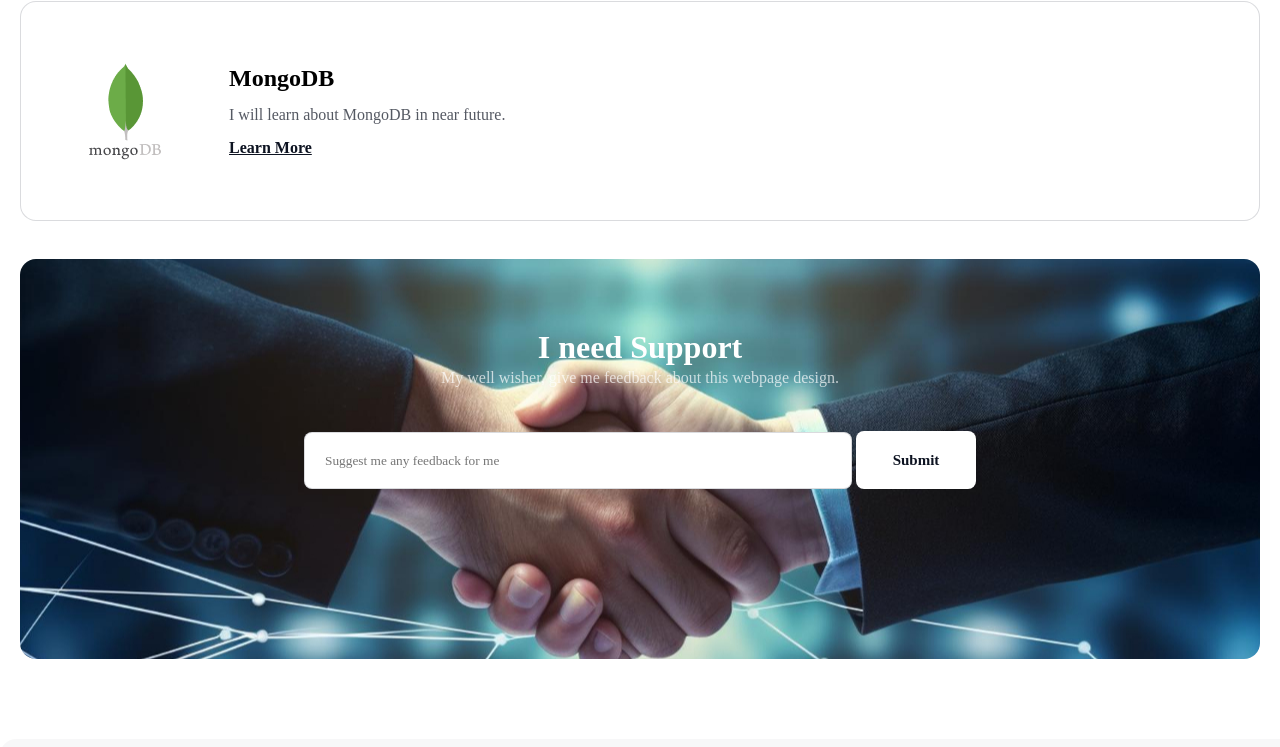
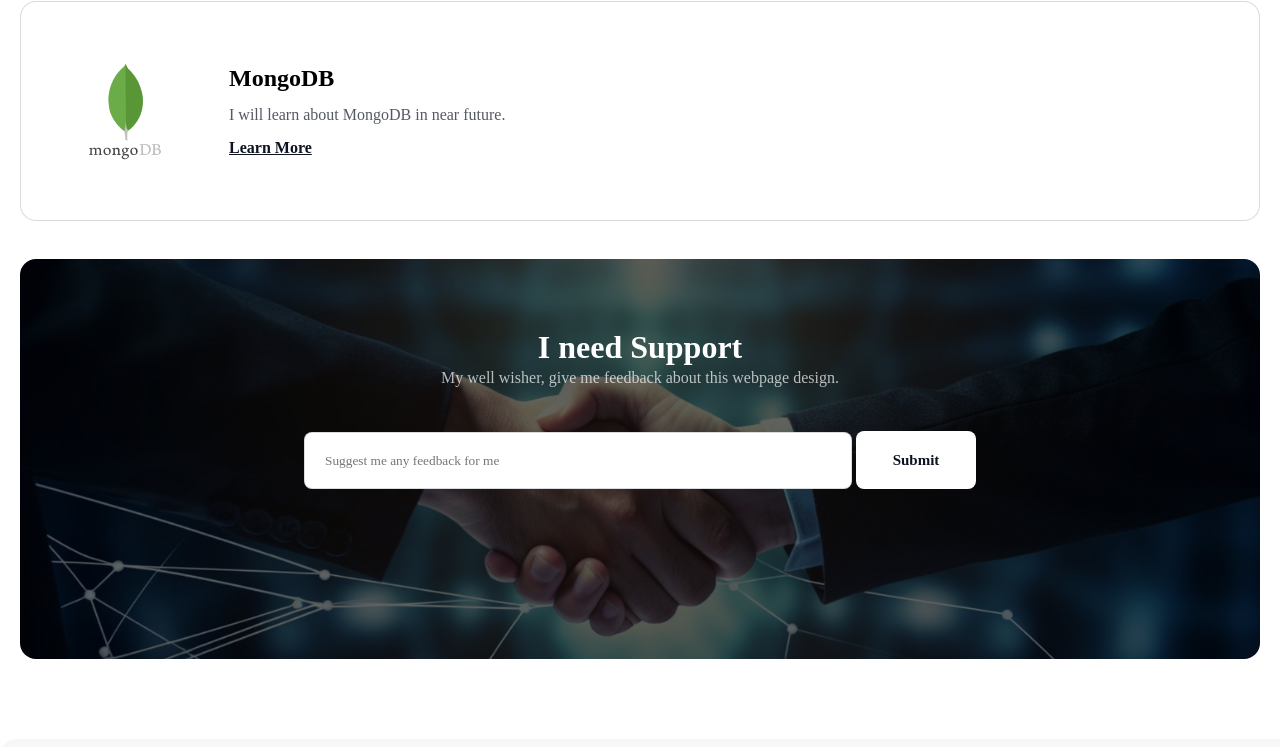
Before and after one commit to fahimfiroz42/assingment-portfolio, a plain HTML site: page index.html in a window 1280 px wide. Shown: the part 4356-5103 px from the top of the page. Drawn offline with Linux system fonts and the light colour scheme; a web font is replaced by a local one.

Commit message:
some change in css

```diff
--- a/style.css
+++ b/style.css
@@ -4,6 +4,9 @@
  padding: 0;
  font-family: Azeret Mono;
 }
+
+
+
 /* Shared class */
 .p-primary{
 color: rgb(13, 19, 33);
@@ -12,6 +15,7 @@ font-weight: 400;
 line-height: 26px;
 opacity: 0.7;
 }
+
 .btn-primary{
    box-sizing: border-box;
    border: 1px solid rgb(13, 19, 33);
@@ -24,13 +28,17 @@ opacity: 0.7;
    width: 150px;
    height: 48px;
 }
+
+
 /* This is navbar section */
+
+
+
 .navbar{
     width: 1531px;
     height: 100px;
     display: flex;
     justify-content: space-between;
-
     align-items: center;
 
 }
@@ -42,6 +50,7 @@ opacity: 0.7;
     padding-left:150px ;
 
 }
+
 /* First button */
 .btn-1 button{
 
@@ -56,32 +65,39 @@ font-weight: 600;
 line-height: 23px;
 text-align: center;
 }
+
 .btn-1{
     padding-right: 150px;
 
 }
+
 /* header section */
 /* adding a background image */
+
+
 .hero-bg{
     width: 1531px;
     height: 652px;
-
     background-image: url(images/Hero-bg.png);
     background-position: center;
     background-size: cover;
 }
+
+
 .hero-bg-content{
     width: 998px;
     height: 582px;
-
     margin: 0 auto;
     text-align: center;
-
     box-sizing: border-box;
 }
+
+
 .hero-img{
     margin-top: 30px;
 }
+
+
 .hero-heading{
 color: rgb(13, 19, 33);
 font-size: 35px;
@@ -104,17 +120,20 @@ padding-top: 26px;
 
 
 }
-.hero-para{
+
+
+.contact-link{
+    padding-top: 30px;
+}
 
 
 
-}
-.contact-link{
-    padding-top: 30px;
-}
 /* done header section */
 /* start main section */
 /* why web development section */
+
+
+
 
 
 .why-web-development{
@@ -123,21 +142,26 @@ padding-top: 26px;
    background-color: rgba(13, 19, 33, 0.02);
    border-radius: 16px;
    margin: 0 auto;
-
    margin-top: 80px;
 }
+
+
 .web-main-content{
     width: 1050px;
     height: 1235px;
     margin: 0 auto;
     padding-top: 50px
 }
+
+
 .web-main-content .point1,.point2,.point3{
     display: flex;
     justify-content: space-between;
     align-items: center;
 
 }
+
+
 .web-heading h1{
     color: rgb(13, 19, 33);
     font-size: 32px;
@@ -146,27 +170,27 @@ padding-top: 26px;
     letter-spacing: 0%;
     text-align: center;
 }
+
 .web-heading p{
     text-align: center;
     padding-top:20px ;
 }
 
+
 .web-main-content .point1{
     width:1050px ;
     height:350px ;
-
     border-radius: 16px;
-
     background: linear-gradient(90.00deg, rgb(255, 255, 255),rgba(255, 255, 255, 0) 100%);
     margin-bottom:37px ;
     margin-top: 32px;
 }
+
+
 .web-main-content .point2{
     width:1050px ;
     height:350px ;
-
     border-radius: 16px;
-
     background: linear-gradient(270.00deg, rgb(255, 255, 255),rgba(255, 255, 255, 0) 100%);
     margin-bottom:37px
 
@@ -174,174 +198,205 @@ padding-top: 26px;
 
 .web-main-content .point3{
     border-radius: 16px;
-
     background: linear-gradient(90.00deg, rgb(255, 255, 255),rgba(255, 255, 255, 0) 100%);
-
-
     width:1050px ;
     height:350px ;
     margin-bottom:37px;
 
 }
+
+
 .point1 .point1-content ,.point2 .point2-content,.point3 .point3-content{
 width: 477px;
 height: 220px;
 padding-left: 40px;
 }
+
+
 .point1 h2 ,.point2 h2 ,.point3 h2{
 color: rgba(13, 19, 33, 0.7);
 font-family: Azeret Mono;
 font-size: 20px;
 font-weight: 700;
 line-height: 36px;
+margin-bottom: 10px;
+}
 
 
-margin-bottom: 10px;
-}
 .point1 p,.point2 p ,.point3 p{
     margin-bottom: 44px;
 }
+
+
+
 .point1-img, .point2-img, .point3-img{
     width: 259.56px;
 height: 217.01px;
 }
+
+
 .web-main-content img{
 width: 100%;
 height: 100%;
 
 }
+
+
 .point1-img, .point3-img{
     padding-right: 30px;
 }
+
+
 .point2-img{
     padding-left: 30px;
 }
+
+
 .point2-content{ padding-right: 150px;
 
 }
+
+
 /* web dev section done */
 /* starting my inispiration section */
+
+
+
 .my-inspiration{
     width:1240px ;
     height: 777px;
-
     margin: 0 auto;
     margin-top: 90px;
 }
+
+
 .my-inspiration-content{
 width: 852px;
 height: 115px;
 display: flex;
 flex-direction: column;
 align-items: center;
-
 padding-top: 10px;
 text-align: center;
 }
+
+
 .my-inspiration-main-content{
     display: flex;
     flex-direction: column;
     align-items: center;
     gap: 50px;
 }
+
+
 .my-inspiration h2{
 color: rgb(13, 19, 33);
-
 font-size: 32px;
 font-weight: 800;
 line-height: 37px;
-
 
 }
 
 .my-inspiration p{
     padding-top: 20px;
 }
+
 .inspiration-video{
      width:1240px ;
      height: 600px;
-
      box-sizing: border-box;
      border: 1px solid rgba(13, 19, 33, 0.2);
      border-radius: 16px;
 
+
 }
+
+
 .inspiration-video iframe{
     height: 540px;
     width: 1180px;
+}
 
-
-
-}
 .video{
    text-align: center;
    padding-top: 32px;
 }
+
+
 /* ispiration section done */
 /* My current section sstart */
+
+
 .my-current-target{
     width:1240px ;
     height: 500px;
-
     margin: auto;
     margin-top: 150px;
 }
+
+
 .target-heading{
+
 color: rgb(13, 19, 33);
-
 font-size: 25px;
 font-weight: 800;
 line-height: 37px;
-
 text-align: center;
 }
+
+
 .target-heading p{
     padding-left: 50px;
     padding-top: 20px;
 }
+
 .card1 ,.card2,.card3{
    width: 364px;
    height: 300px;
    border-radius: 16px;
 
 }
+
 .card1{
-
-
   background: rgba(255, 76, 30, 0.05);
 }
+
 .card2{
 background: rgba(0, 76, 232, 0.05);
 }
+
 .card3{
     background: rgba(255, 223, 0, 0.05);
 }
+
 
 .card-container{
     display: flex;
     justify-content: space-between;
     padding-top: 50px;
+}
 
-}
+
 .card-container h1{
 color: rgb(13, 19, 33);
-
 font-size: 24px;
 font-weight: 800;
 line-height: 36px;
-
 text-align: left;
 }
+
+
 .card-container a{
 color: rgb(13, 19, 33);
 font-family: Azeret Mono;
 font-size: 16px;
 font-weight: 700;
 line-height: 19px;
-
 text-align: left;
 text-decoration-line: underline;
 }
+
+
 .card1, .card2 ,.card3{
     display: flex;
     flex-direction: column;
@@ -359,9 +414,10 @@ text-decoration-line: underline;
 .my-next-target{
     width: 1240px;
     height: 871px;
-
     margin: 0 auto;
 }
+
+
 .card-container2 a{
 color: rgb(13, 19, 33);
 font-family: Azeret Mono;
@@ -369,38 +425,36 @@ font-size: 16px;
 font-weight: 700;
 line-height: 19px;
 
-
-
 }
 
 
 .card4 ,.card5,.card6{
+
   width: 1240px;
   height: 220px;
-
-
   display: flex;
   gap: 50px;
   box-sizing: border-box;
   align-items: center;
   padding-left: 50px;
-
   box-sizing: border-box;
   border: 1px solid rgba(13, 19, 33, 0.15);
   border-radius: 16px;
-
   background: rgb(255, 255, 255);
   margin-bottom: 30px;
 
 
 }
+
 .card4
 {
     margin-top: 30px;
 }
+
 .card4 h1,.card5 h1, .card6 h1{
 padding-bottom: 10px;
 }
+
 
 .card4 p,.card5 p, .card6 p{
     padding-bottom: 10px;
@@ -413,95 +467,101 @@ padding-bottom: 10px;
 
 /* start footer section */
 
-.footer-part1{
-    width:1240px ;
+
+
+.footer-part1 {
+    width: 1240px;
     height: 400px;
     background-position: center;
     background-repeat: no-repeat;
-    background-position: cover;
+    background-size: cover;
     border-radius: 16px;
     margin-top: 100px;
     margin: 0 auto;
-    background-image:url(./images/handshake.jpg);
-    box-sizing: border-box;
+    background-color:rgba(0, 0, 0, 0.61);
+    background-image: url(./images/handshake.jpg);
+    background-blend-mode: overlay;
+  }
 
 
-}
+
 .footer-content h1{
 color: rgb(255, 255, 255);
-
 font-size: 32px;
 font-weight: 700;
 line-height: 36px;
-
 text-align: center;
 }
+
 .footer-content p{
     color: rgb(255, 255, 255) ;
     text-align: center;
 }
+
 .feedback input{
 box-sizing: border-box;
 border: 1px solid rgba(13, 19, 33, 0.15);
 border-radius: 8px;
-
 background: rgb(255, 255, 255);
 width: 548px;
 height: 57px;
 padding-left: 20px;
 }
+
 .feedback button{
 width: 120px;
 height: 58px;
 border-radius: 8px;
-
 background: rgb(255, 255, 255);
 color: rgb(13, 19, 33);
-
 font-size: 15px;
 font-weight: 600;
 line-height: 23px;
-
 text-align: center;
 border: none;
 
 }
+
 .feedback{
     text-align: center;
     margin-top:40px;
 }
+
 .footer-content{
     padding-top: 70px;
 }
 
 /* footer part 2 start */
+
 .footer-part2{
     width: 1531px;
     height: 100px;
     border-radius: 16px;
-
     background: rgba(13, 19, 33, 0.03);
-
     margin-top: 80px;
 
 }
+
+
 .footer2-content{
   display: flex;
   justify-content: space-between;
   padding-top: 30px;
 }
+
 .footer2-content h1{
     color: rgb(13, 19, 33);
-
     font-size: 20px;
     font-weight: 600;
     line-height: 23px;
     padding-left:150px ;
 
 }
+
 .footer2-content .link-container{
     padding-right: 150px;
 }
+
 .link-container a{
     padding-right: 10px;
 }
```
Lines whose indentation alone changed are shown as unchanged.
